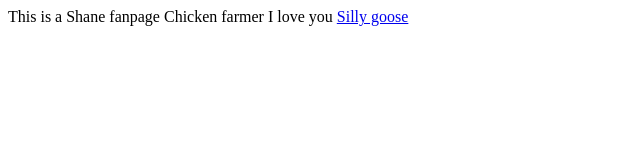
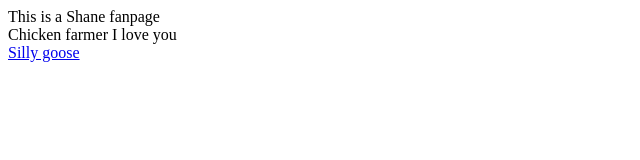
Before and after one commit to laiarborges/Learning, a plain HTML site: page index.html in a window 1280 px wide. Shown: the whole page, without its empty margins (0-640 px from the left). Drawn offline with Linux system fonts and the light colour scheme.

Commit message:
Update index.html

```diff
--- a/index.html
+++ b/index.html
@@ -3,8 +3,12 @@
   <head>
     This is a Shane fanpage
   </head>
+  <div>
   <body>
     Chicken farmer I love you
   </body>
+  </div>
+  <body>
   <a href= "https://stardewvalleywiki.com/Shane" > Silly goose</a>
+  </body>
 </html>
```
